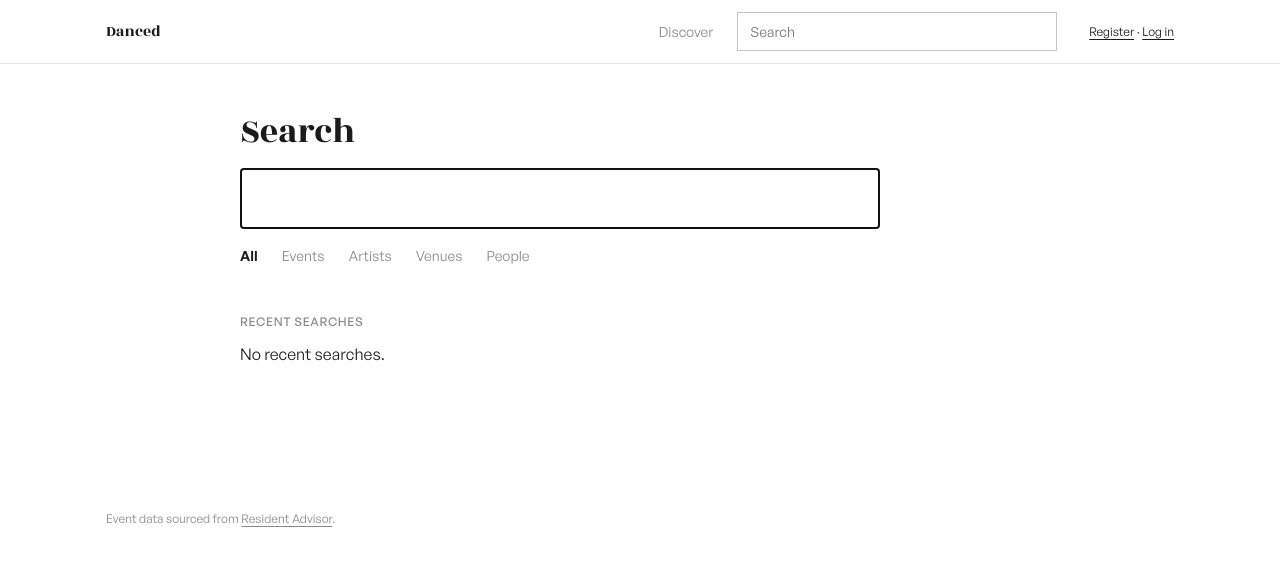
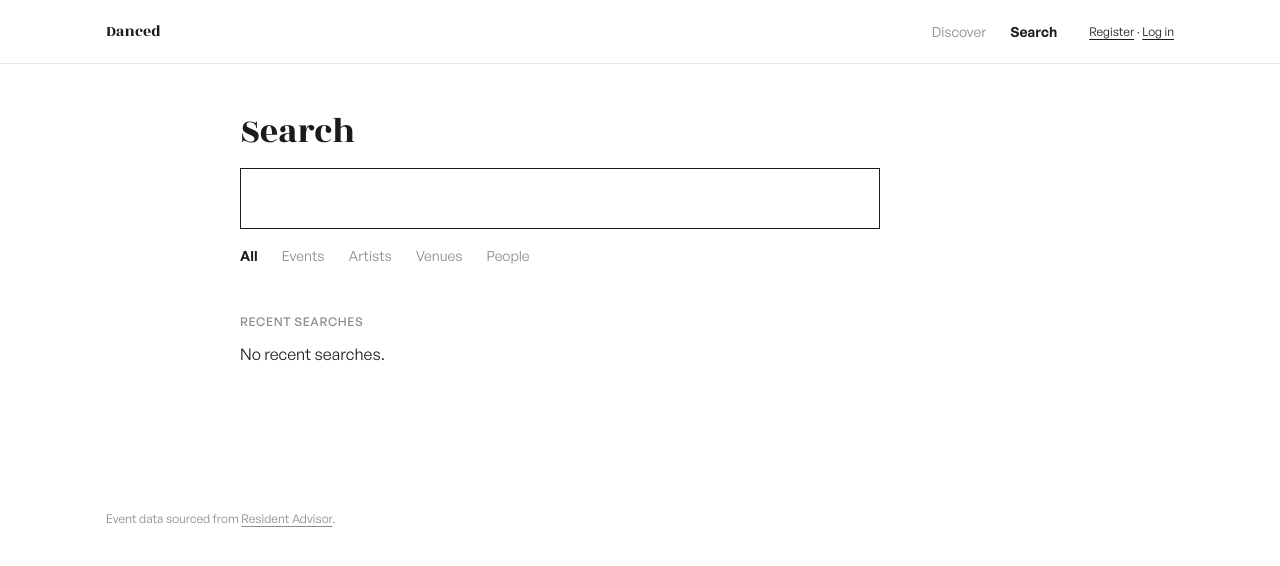
Before and after one commit to tanbaydar/onda, a React (Vite) app in the folder frontend/: page /search in a window 1280 px wide. Shown: the top 566 px of the page. Built offline with nearby package versions, Linux system fonts and the light colour scheme; no server answers.

Commit message:
fix: collapse header search on Search route

```diff
--- a/frontend/src/App.jsx
+++ b/frontend/src/App.jsx
@@ -17,6 +17,7 @@ import VenuePage from "./pages/VenuePage.jsx";
 import VerifyEmailPage from "./pages/VerifyEmailPage.jsx";
 import SearchPage from "./pages/SearchPage.jsx";
 import QuickSearch from "./components/QuickSearch.jsx";
+import { headerSearchMode, shouldExpandHeaderSearch } from "./headerSearchState.js";
 import { GUEST_DISCOVER, landingPath } from "./landing.js";
 import { profilePath } from "./profileRoutes.js";
 
@@ -36,6 +37,25 @@ function NotFoundPage() {
         <Link to="/discover">Return to Discover</Link>
       </p>
     </main>
+  );
+}
+
+function HeaderSearchNav({ pathname }) {
+  const [expanded, setExpanded] = useState(false);
+  const mode = headerSearchMode(pathname, expanded);
+
+  useEffect(() => { setExpanded(false); }, [pathname]);
+
+  return (
+    <li className="search-nav-link">
+      {mode === "text" ? <NavLink to="/search" onClick={(event) => {
+        if (shouldExpandHeaderSearch(pathname, window.matchMedia("(min-width: 768px)").matches)) {
+          event.preventDefault();
+          setExpanded(true);
+        }
+      }}>Search</NavLink> : null}
+      {mode === "input" ? <QuickSearch autoFocus onNavigate={() => setExpanded(false)} /> : null}
+    </li>
   );
 }
 
@@ -86,7 +106,7 @@ export default function App() {
           <ul>
             {session.user ? <li><NavLink to="/home">Home</NavLink></li> : null}
             <li><NavLink to="/discover">Discover</NavLink></li>
-            <li className="search-nav-link"><NavLink to="/search">Search</NavLink><QuickSearch /></li>
+            <HeaderSearchNav pathname={location.pathname} />
             {session.user ? (
               <>
                 <li>
--- a/frontend/src/components/QuickSearch.jsx
+++ b/frontend/src/components/QuickSearch.jsx
@@ -5,7 +5,7 @@ import { fetchJson } from "../api.js";
 import SearchResults from "./SearchResults.jsx";
 import { recordRecentSearch } from "../recentSearches.js";
 
-export default function QuickSearch({ cityId = null, discover = false }) {
+export default function QuickSearch({ cityId = null, discover = false, autoFocus = false, onNavigate = () => {} }) {
   const navigate = useNavigate();
   const rootRef = useRef(null);
   const [query, setQuery] = useState("");
@@ -30,12 +30,12 @@ export default function QuickSearch({ cityId = null, discover = false }) {
   }, []);
 
   const count = data ? (discover ? data.results.length : Object.values(data.groups).reduce((sum, group) => sum + group.results.length, 0)) : 0;
-  function openSearch(scope = "all") { if (trimmed) { recordRecentSearch(query); navigate(`/search?${new URLSearchParams({ q: trimmed, ...(scope === "all" ? {} : { scope }) })}`); } }
+  function openSearch(scope = "all") { if (trimmed) { recordRecentSearch(query); onNavigate(); navigate(`/search?${new URLSearchParams({ q: trimmed, ...(scope === "all" ? {} : { scope }) })}`); } }
 
   return (
     <div className={`quick-search ${discover ? "discover-search" : "header-search"}`} ref={rootRef}>
       <div className="quick-search-input-wrap">
-        <input type="text" value={query} aria-label={discover ? "Search events in selected city" : "Quick search"} placeholder={discover ? "Search events in this city" : "Search"} onChange={(event) => setQuery(event.target.value)} onKeyDown={(event) => { if (event.key === "Enter") openSearch(discover ? "events" : "all"); if (event.key === "Escape") { setQuery(""); setData(null); } }} />
+        <input type="text" value={query} autoFocus={autoFocus} aria-label={discover ? "Search events in selected city" : "Quick search"} placeholder={discover ? "Search events in this city" : "Search"} onChange={(event) => setQuery(event.target.value)} onKeyDown={(event) => { if (event.key === "Enter") openSearch(discover ? "events" : "all"); if (event.key === "Escape") { setQuery(""); setData(null); } }} />
         {query ? <button className="quick-search-clear" type="button" aria-label="Clear search" onClick={() => { setQuery(""); setData(null); }}>×</button> : null}
       </div>
       {trimmed && data ? (
--- /dev/null
+++ b/frontend/src/headerSearchState.js
@@ -0,0 +1,8 @@
+export function headerSearchMode(pathname, expanded) {
+  if (pathname === "/search") return "text";
+  return expanded ? "input" : "text";
+}
+
+export function shouldExpandHeaderSearch(pathname, desktop) {
+  return pathname !== "/search" && desktop;
+}
--- a/frontend/src/styles.css
+++ b/frontend/src/styles.css
@@ -45,7 +45,7 @@ main nav button+span,main nav span+button{margin-left:var(--sp-8)}
 .quick-search{position:relative;width:100%;max-width:320px}
 .quick-search-input-wrap{position:relative}
 .quick-search input{padding:var(--sp-8) var(--sp-32) var(--sp-8) var(--sp-12);border:var(--hairline) solid var(--border-strong);font-size:var(--text-ui)}
-.quick-search input:focus{outline:none}
+.quick-search input:focus,.search-primary:focus{outline:none}
 .quick-search-clear{position:absolute;top:50%;right:var(--sp-8);min-height:0;padding:0;border:0;color:var(--text);font-size:var(--text-body);line-height:1;transform:translateY(-50%)}
 .search-panel{position:absolute;z-index:8;isolation:isolate;top:100%;left:0;width:min(480px,calc(100vw - 2 * var(--gutter-mobile)));max-height:70vh;overflow:auto;border:var(--hairline) solid var(--border-strong);background-color:var(--bg);box-shadow:none;opacity:1}
 .discover-search{max-width:none;margin-bottom:var(--sp-16)}
@@ -199,8 +199,7 @@ dialog .destructive{border-color:var(--action);background:var(--action);color:va
  body>div>header nav ul{gap:var(--sp-24)}
  body>div>header nav a{font-size:var(--text-ui)}
  body>div>header nav li{display:flex;align-items:center}
- .search-nav-link:has(>a[aria-current="page"])>a{display:none}
- .search-nav-link:has(>a[aria-current="page"])>.quick-search{display:block;width:320px}
+ .search-nav-link>.quick-search{display:block;width:320px}
  .header-search .search-panel{right:0;left:auto}
  .discover-search{max-width:320px}
  body>div>header>section{display:block;font-size:var(--text-micro)}
```
Also changed, not shown: 1 other file (tests, documents, lock files or other folders).
